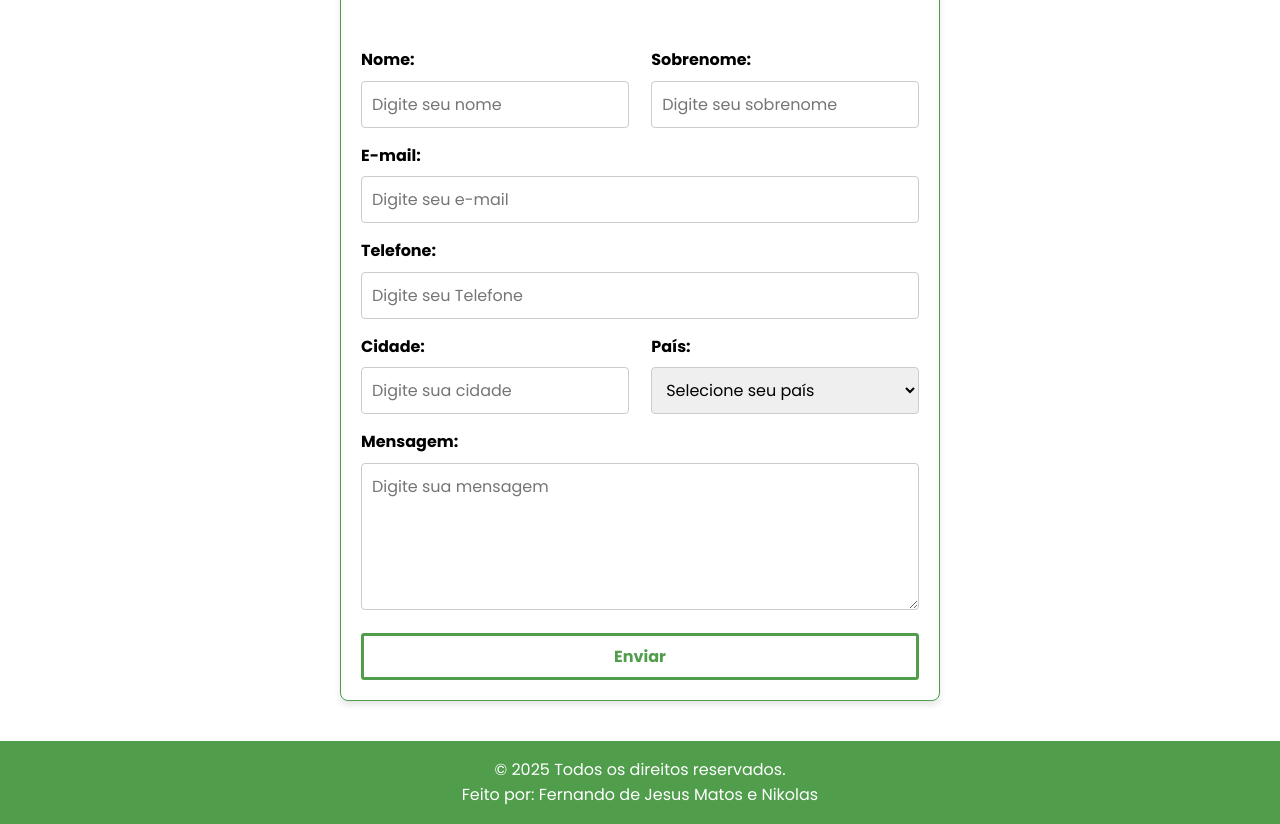
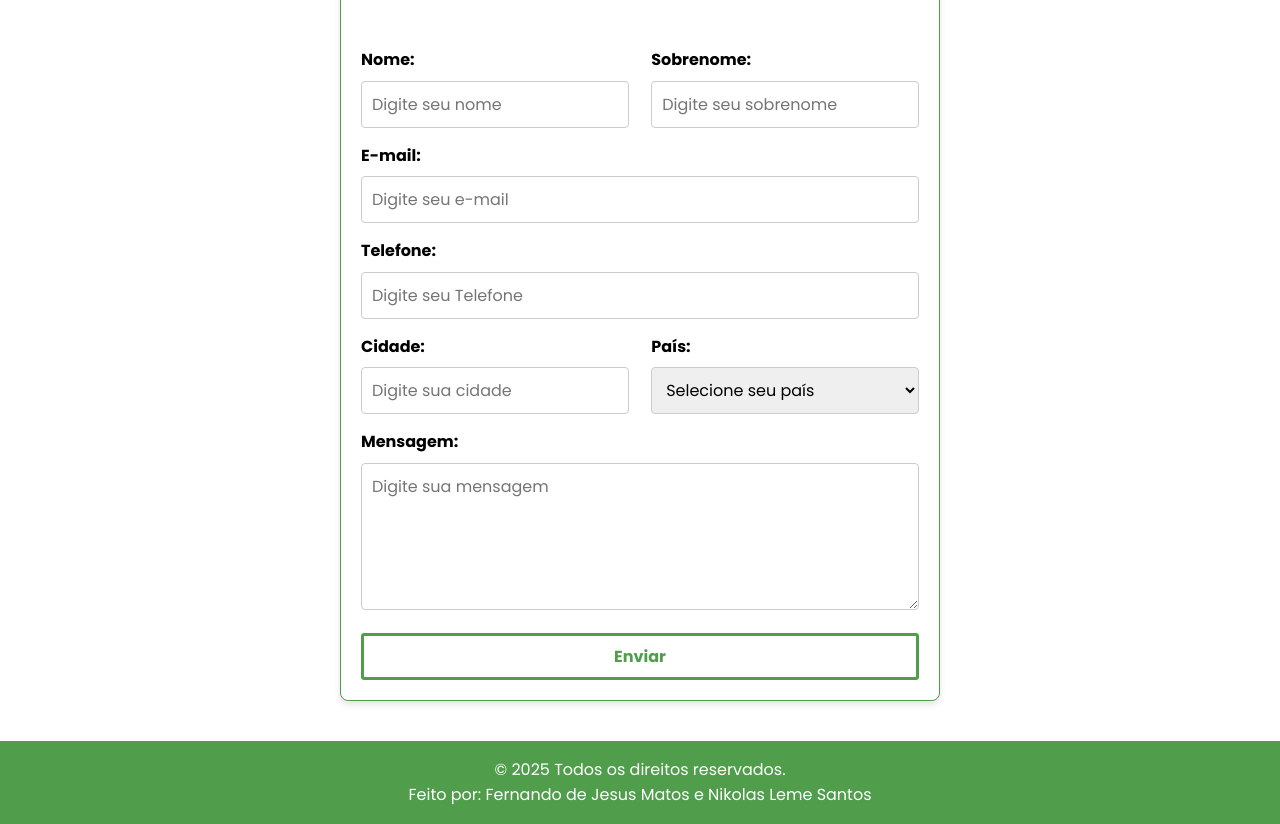
Before and after one commit to F3rnando897/EdinaJardins, a plain HTML site: page contato.html in a window 1280 px wide. Shown: the part 224-1048 px from the top of the page. Drawn offline with Linux system fonts and the light colour scheme.

Commit message:
Finalização do projeto e criação do ReadME.md

```diff
--- a/contato.html
+++ b/contato.html
@@ -116,7 +116,7 @@
     </main>
     <footer>
       <p>&copy; 2025 Todos os direitos reservados.</p>
-      <p>Feito por: Fernando de Jesus Matos e Nikolas</p>
+      <p>Feito por: Fernando de Jesus Matos e Nikolas Leme Santos</p>
     </footer>
   </body>
 </html>
```
Also changed, not shown: exposicao.html (+1 -1 lines), index.html (+1 -1 lines), sobre.html (+1 -1 lines).
